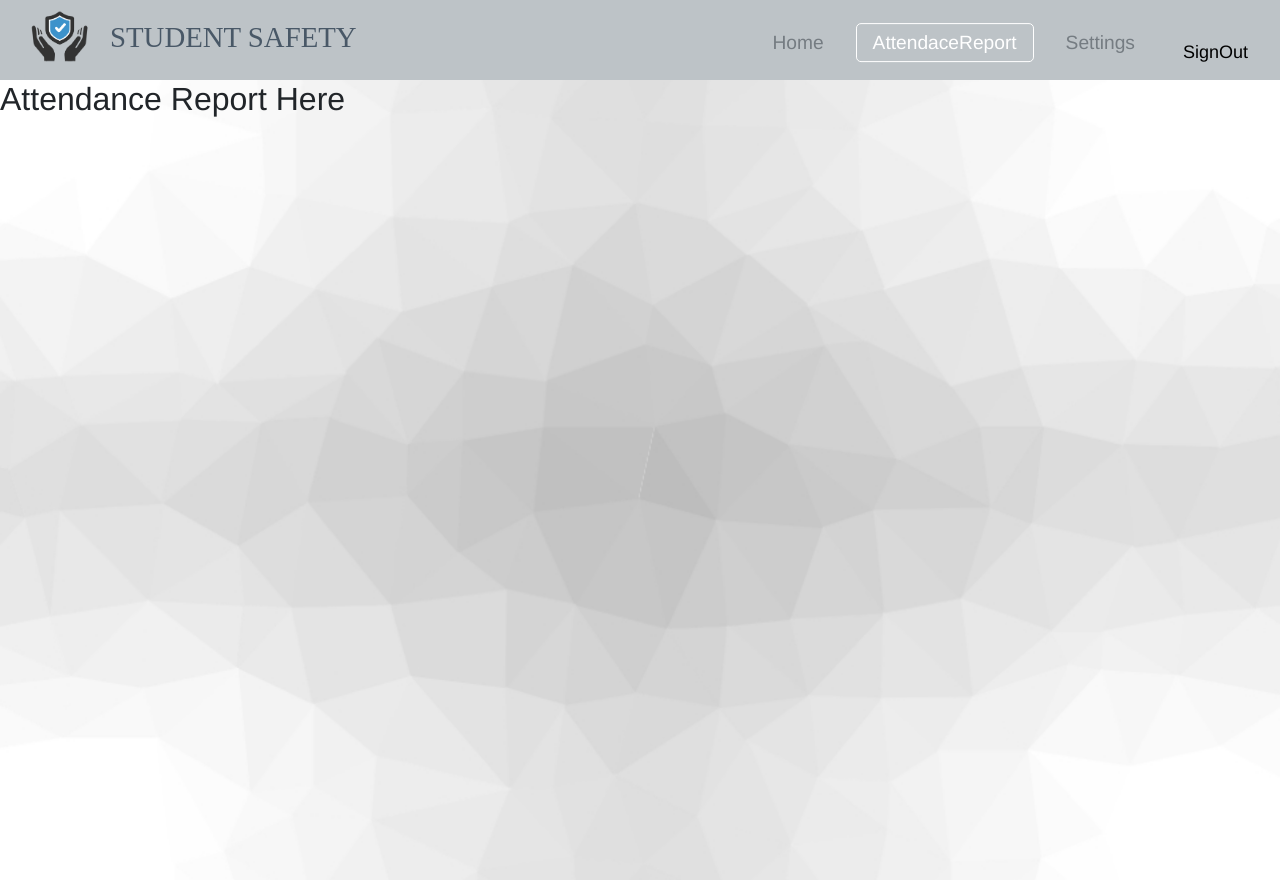
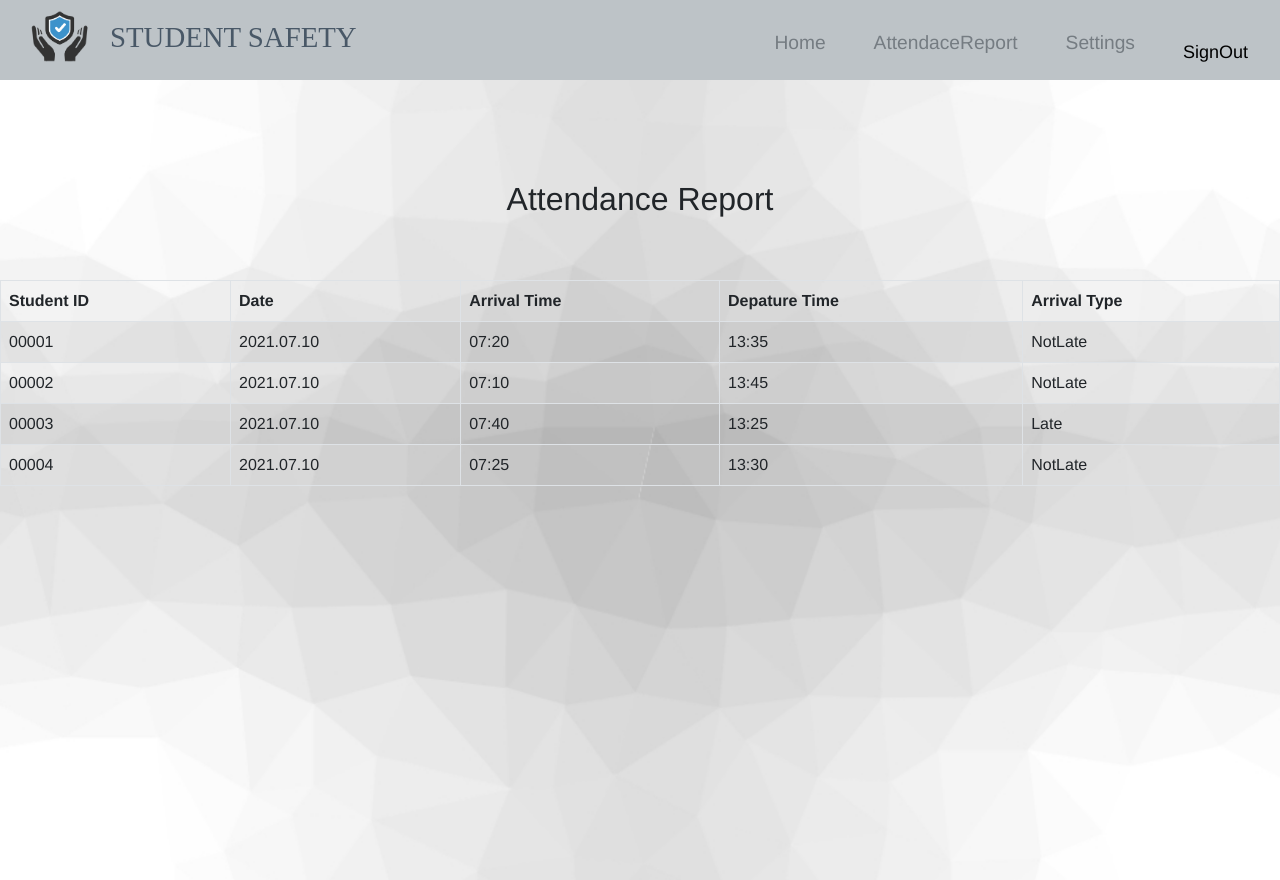
Before and after one commit to knimalaka/Student-Safety-System, a React (Create React App) app: page /components/AdminAttendanceReport in a window 1280 px wide. Built offline with nearby package versions, Linux system fonts and the light colour scheme; a web font is replaced by a local one.

Commit message:
Developed front end component-admin attendance report

```diff
--- a/src/components/AdminAttendanceReport.js
+++ b/src/components/AdminAttendanceReport.js
@@ -1,15 +1,52 @@
-import React from 'react';
-import NavBar from './AdminNavBar';
+import React, {useState} from 'react';
+import NavBar from './NavBar';
+import * as ReactBootStrap from "react-bootstrap";
 
-function AdminAttendanceReport() {
-    return (
+function AttendanceReport(){
+
+    const attendance = [
+        {StudentID:"00001", Date:"2021.07.10", ArrivalTime:"07:20", DepatureTime:"13:35", ArrivalType:"NotLate"},
+        {StudentID:"00002", Date:"2021.07.10", ArrivalTime:"07:10", DepatureTime:"13:45", ArrivalType:"NotLate"},
+        {StudentID:"00003", Date:"2021.07.10", ArrivalTime:"07:40", DepatureTime:"13:25", ArrivalType:"Late"},
+        {StudentID:"00004", Date:"2021.07.10", ArrivalTime:"07:25", DepatureTime:"13:30", ArrivalType:"NotLate"},
+    ]
+
+function renderAttendance(attendance,index){
+    return(
+        <tr>
+            <td>{attendance.StudentID}</td>
+            <td>{attendance.Date}</td>
+            <td>{attendance.ArrivalTime}</td>
+            <td>{attendance.DepatureTime}</td>
+            <td>{attendance.ArrivalType}</td>
+        </tr>
+
+    )
+}
+
+    return(
         <>
         <NavBar />
-            <div className = "AdminAttendanceReport">
-                <h2>Attendance Report Here</h2>
+            <div className = "AttendanceReport">
+                <h2>Attendance Report</h2>
+                <br/>
+                <ReactBootStrap.Table striped bordered hover>
+                    <thead>
+                        <tr>
+                        <th>Student ID</th>
+                        <th>Date</th>
+                        <th>Arrival Time</th>
+                        <th>Depature Time</th>
+                        <th>Arrival Type</th>
+                        </tr>
+                    </thead>
+                    <tbody>
+                      {attendance.map(renderAttendance)}
+                    </tbody>
+                    </ReactBootStrap.Table>
             </div>
         </>
     )
 }
 
-export default AdminAttendanceReport;
+export default AttendanceReport;
--- a/src/components/AttendanceReport.js
+++ b/src/components/AttendanceReport.js
@@ -27,7 +27,7 @@ function renderAttendance(attendance,index){
         <>
         <NavBar />
             <div className = "AttendanceReport">
-                <h2>Attendance Report Here</h2>
+                <h2>Attendance Report</h2>
                 <br/>
                 <ReactBootStrap.Table striped bordered hover>
                     <thead>
--- a/src/styles/AttendanceReport.css
+++ b/src/styles/AttendanceReport.css
@@ -7,3 +7,14 @@
     display: block;
     position: relative;
    }
+
+.AttendanceReport h2{
+    text-align: center;
+    padding-top: 100px;
+
+
+}
+
+.AttendanceReport Table{
+    margin-top: 30px;
+}
```
